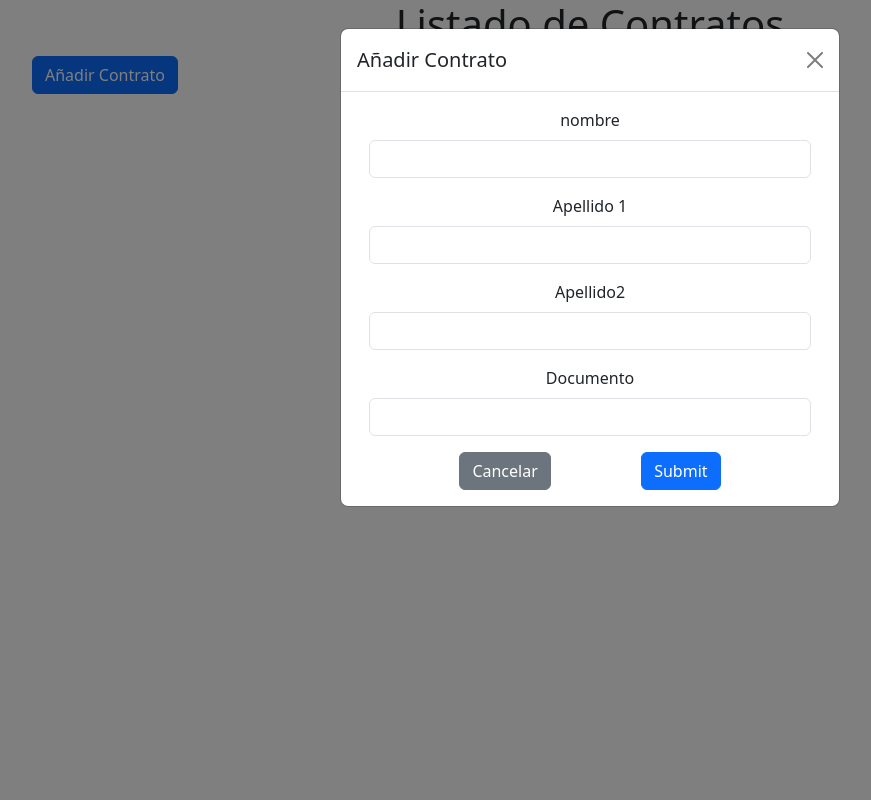
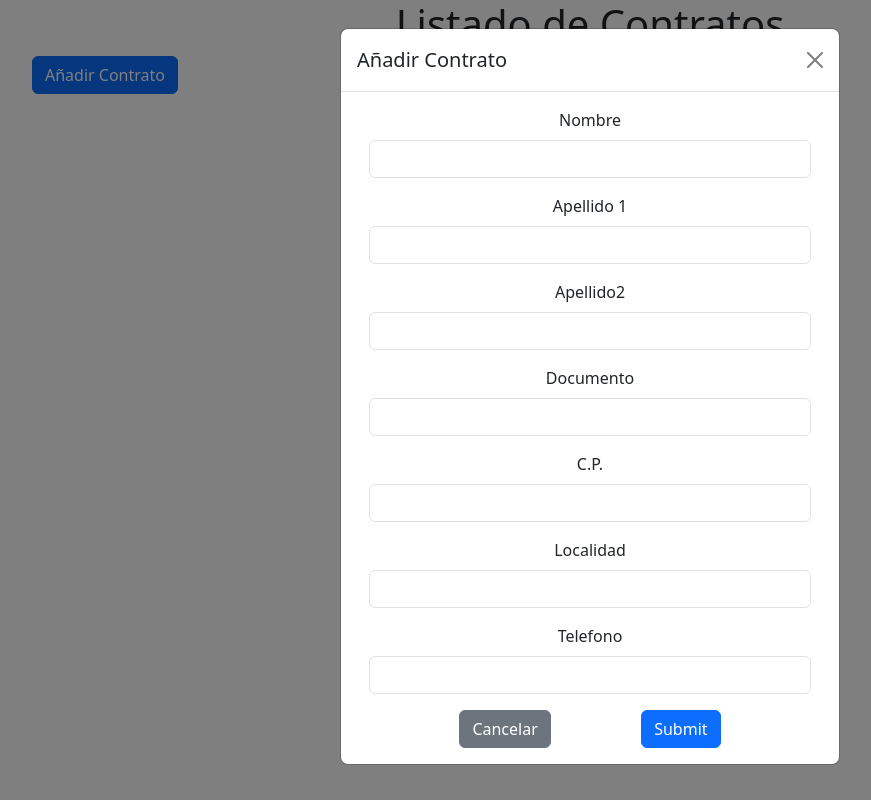
Before and after one commit to Dubesor22/frontend--gana, a React (Create React App) app: page / in a window 1280 px wide. Both pictures are taken after a click on the button "Añadir Contrato". Shown: the whole page, without its empty margins (50-921 px from the left). Built offline with nearby package versions, Linux system fonts and the light colour scheme; no server answers.

Commit message:
formularios terminados

```diff
--- a/src/components/Contratos/AddContrato/AddContrato.jsx
+++ b/src/components/Contratos/AddContrato/AddContrato.jsx
@@ -52,7 +52,7 @@ const AddContrato = () => {
             <div class="modal-body">
               <form className="container" onSubmit={handleSubmit}>
                 <div className="mb-3">
-                  <label className="form-label">nombre</label>
+                  <label className="form-label">Nombre</label>
                   <input
                     type="text"
                     onChange={handleChange}
@@ -91,6 +91,36 @@ const AddContrato = () => {
                     value={formData ? formData.documento : ""}
                   />
                 </div>
+                <div className="mb-3">
+                  <label className="form-label">C.P.</label>
+                  <input
+                    type="text"
+                    onChange={handleChange}
+                    name="cp"
+                    className="form-control"
+                    value={formData ? formData.cp : ""}
+                  />
+                </div>
+                <div className="mb-3">
+                  <label className="form-label">Localidad</label>
+                  <input
+                    type="text"
+                    onChange={handleChange}
+                    name="localidad"
+                    className="form-control"
+                    value={formData ? formData.localidad : ""}
+                  />
+                </div>
+                <div className="mb-3">
+                  <label className="form-label">Telefono</label>
+                  <input
+                    type="text"
+                    onChange={handleChange}
+                    name="telefono"
+                    className="form-control"
+                    value={formData ? formData.telefono : ""}
+                  />
+                </div>
 
                 <div class="d-flex justify-content-evenly">
                   <button
```
